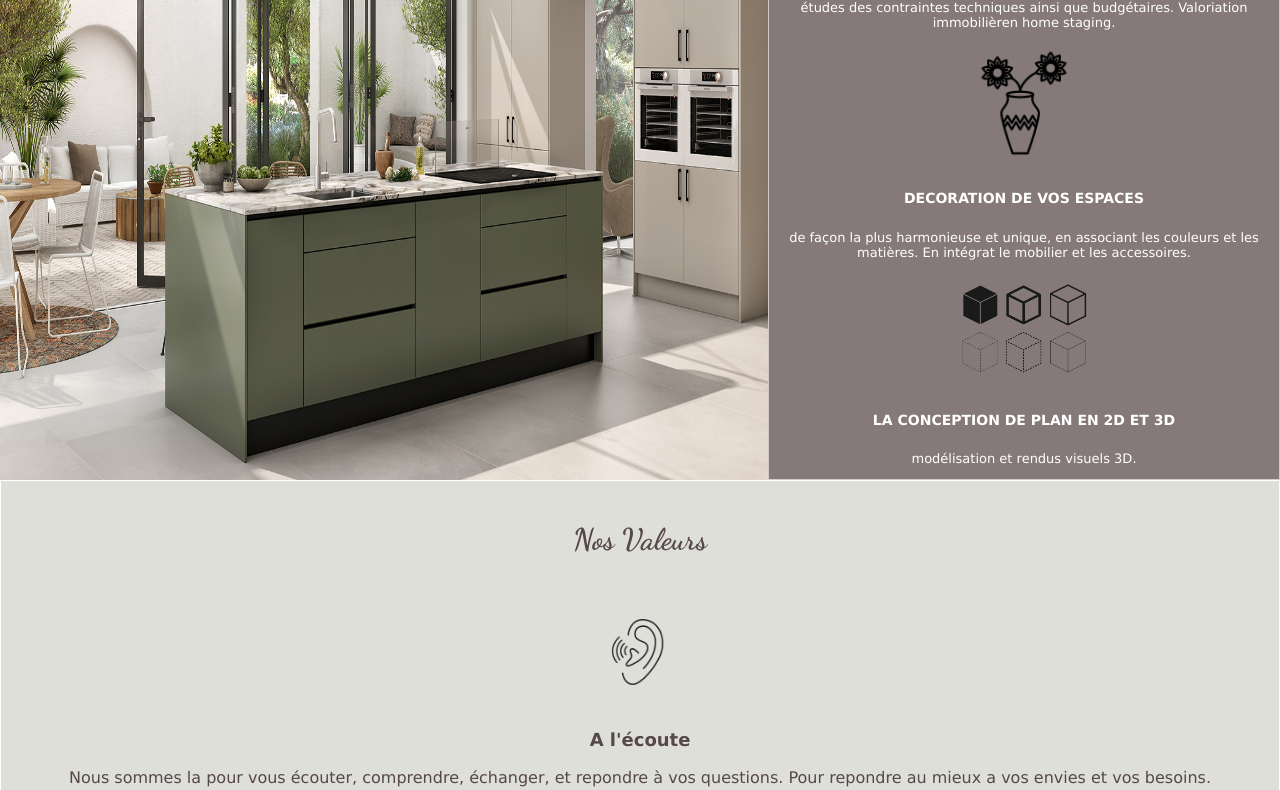
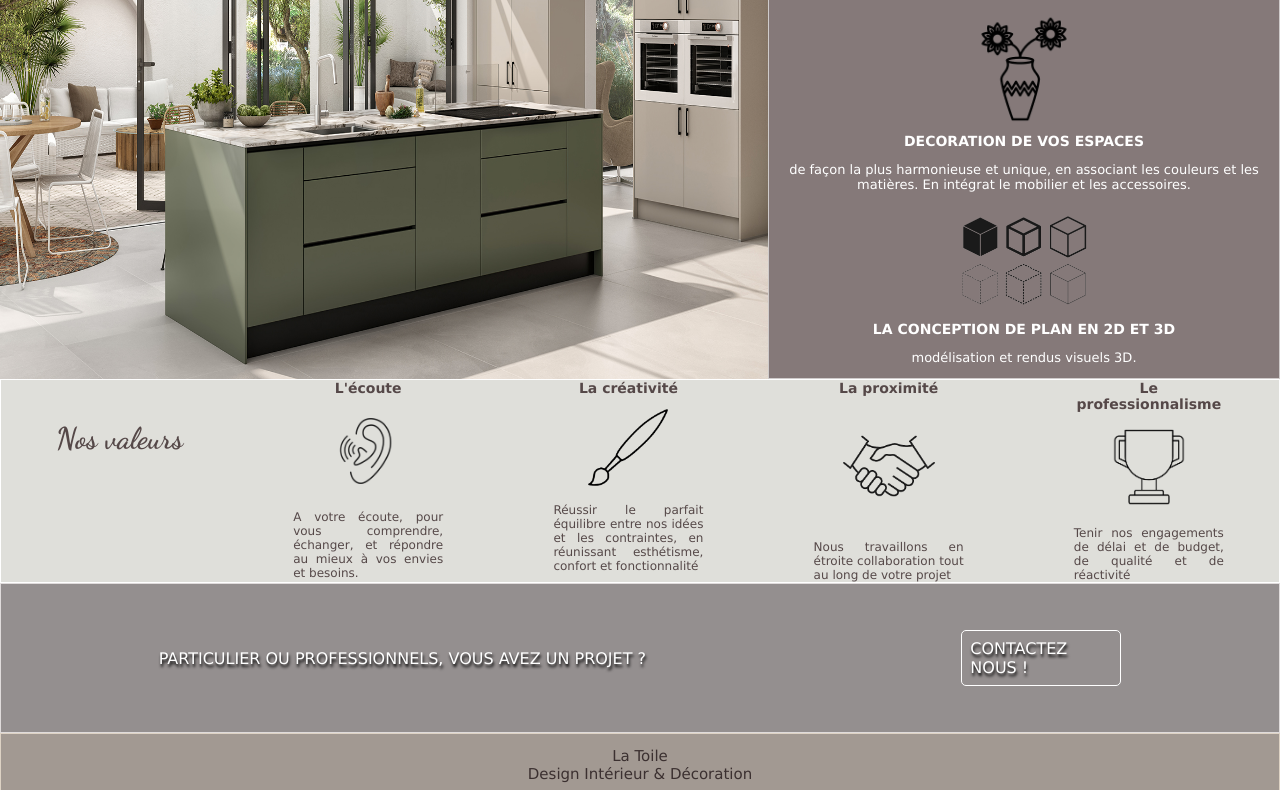
Before and after one commit to Elenita5/Fil-Vert, a plain HTML site: page pages/presentation.html in a window 1280 px wide. Shown: the part 1802-2592 px from the top of the page. Drawn offline with Linux system fonts and the light colour scheme.

Commit message:
banniere git add *git add *

```diff
--- a/assets/style/presentation.css
+++ b/assets/style/presentation.css
@@ -160,7 +160,7 @@ html, body{
 #carre{
   width: 140px;
 }
-#container-valeur{
+#flex-2{
   border: 1px solid white;
   width: 100%;
   box-sizing: border-box;
@@ -228,6 +228,9 @@ html, body{
     #logo{
       width: 206px;
     }
+    #flex, #img-cacher{
+     width: 100%;
+    }
   }
   @media screen and (min-width : 800px){
     h1{
@@ -268,7 +271,7 @@ html, body{
     }
     #footer{
       font-size: 15px;
-      background-color: #A29992;;
+      background-color: #A29992;
     }
     #container-menu{
       display: none;
@@ -298,7 +301,7 @@ html, body{
      }
 
   }
-  @media (min-width:1000px) and (max-width:2000px){
+  @media (min-width:900px) and (max-width:2000px){
    #entete{
     background-size: contain;
     background-repeat: no-repeat;
@@ -337,7 +340,26 @@ html, body{
     display:
     none;
   }
+  #flex-2{
+    display: flex;
+    justify-content: space-around;
+  }
   #img-cacher-2{
     display: block;
   }
+  .text {
+    width: 150px;
+    margin: 0;
   }
+  .text p{
+    margin: 0;
+    text-align: justify;
+    font-size: 12px;
+  }
+  #pinceau{
+    padding: 13px;
+  }
+ h5 {
+  margin: 0;
+ }
+  }
--- a/pages/presentation.html
+++ b/pages/presentation.html
@@ -105,40 +105,39 @@
                 </div>
             </article>
         </sectiion>
-        <sectiion>
-            <article id="container-valeur">
-                    <h4>Nos Valeurs</h4>
+        <section>
+            <article id="flex-2">
+                <h4>Nos valeurs</h4>
+                    <div class="text">
+                        <h5>L'écoute</h5>
                         <img id="oreille" src="../assets/images/oreille2-removebg-preview.png" alt="">
-                    <p class="valeur">
-                        A l'écoute
+                        <p>
+                            A votre écoute, pour vous comprendre, échanger, et répondre au mieux à vos envies et besoins.
                         </p>
+                    </div>
+                    <div class="text">
+                        <h5>La créativité</h5>
+                        <img id="pinceau" src="../assets/images/pinc-removebg-preview.png" alt="">
                         <p>
-                        Nous sommes la pour vous écouter, comprendre, échanger, et repondre à vos questions.
-                        Pour repondre au mieux a vos envies et vos besoins.
+                            Réussir le parfait équilibre entre nos idées et les contraintes, en réunissant esthétisme, confort et fonctionnalité
                         </p>
-                    <img id="pinceau" src="../assets/images/pinc-removebg-preview.png" alt="">
-                    <p class="valeur">
-                        La créativité
+                    </div>
+                    <div class="text">
+                    <h5>La proximité</h5>
+                    <img id="main" src="../assets/images/main-removebg-preview.png" alt="">
+                    <p>
+                        Nous travaillons en étroite collaboration tout au long de votre projet
                     </p>
+                    </div>
+                    <div class="text">
+                        <h5>Le professionnalisme</h5>
+                        <img id="trophe" src="../assets/images/trophe-removebg-preview.png" alt="">
                         <p>
-                        Etablir le parfait équilibre entre nos idées, les contraintes en réunissant esthétisme, confort, originalité, et fonctionnalité.
+                            Tenir nos engagements de délai et de budget, de qualité et de réactivité
                         </p>
-                    <img id="main" src="../assets/images/main-removebg-preview.png" alt="">
-                    <p class="valeur">
-                        La proximité
-                    </p>
-                    <p>
-                        Nous travaillerons en collaboration tout au long de votre projet.
-                    </p>
-                    <img id="trophe" src="../assets/images/trophe-removebg-preview.png" alt="">
-                    <p class="valeur">
-                        Le professionnalisme
-                    </p>
-                    <p>
-                        Tenir nos engagements de délais, de budget, de qualité et de réactivité.
-                    </p>
+                        </div>
             </article>
-        </sectiion>
+        </section>
         <section>
             <article id="banniere-2">
                 <p>
```
Lines whose indentation alone changed are shown as unchanged.
